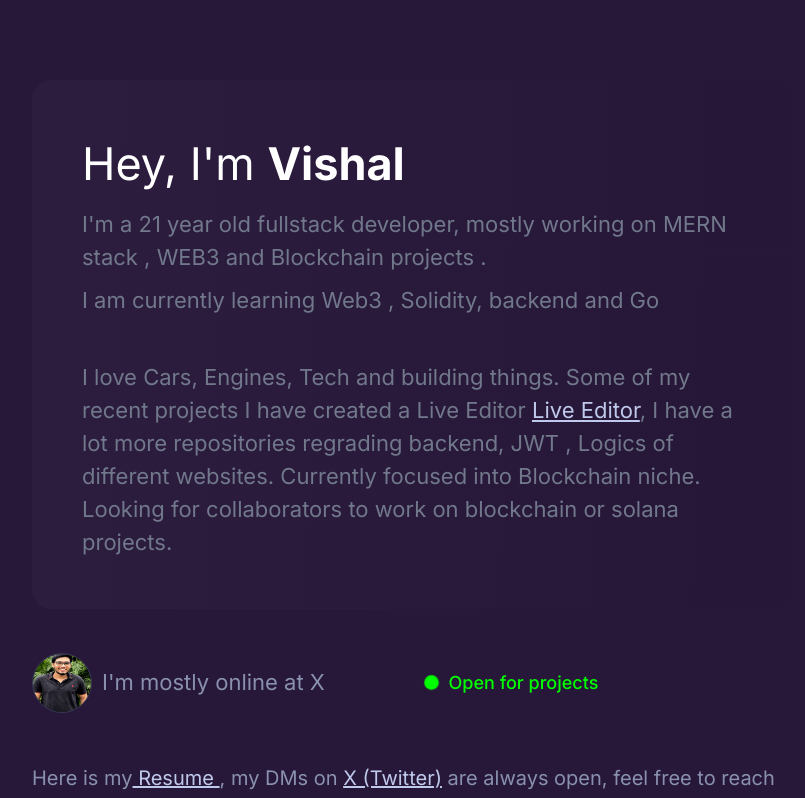
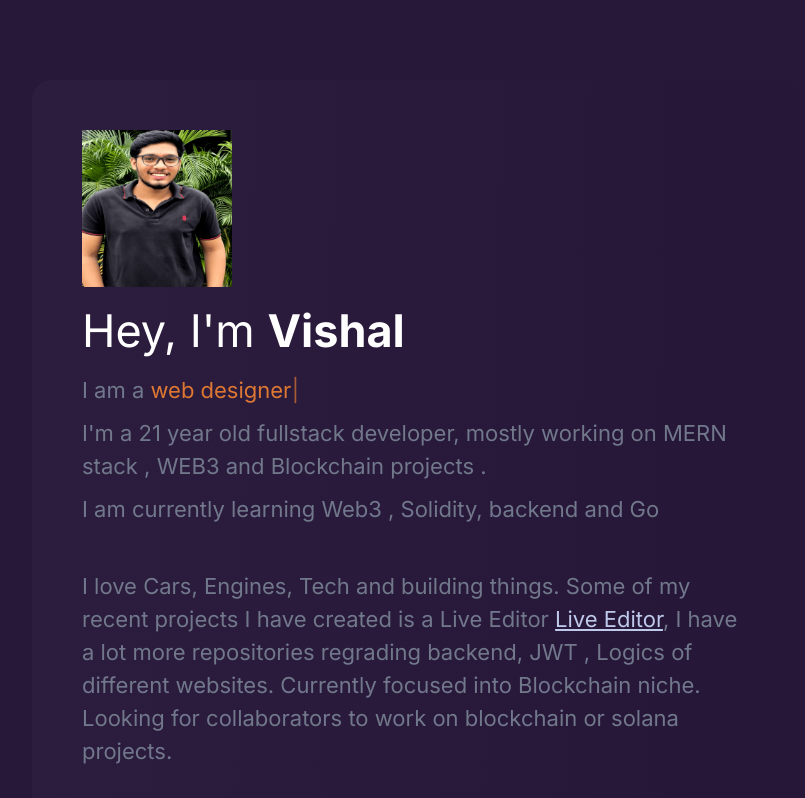
Before and after one commit to Vishalll07/Portfolio_website, a Next.js app: page / in a window 1280 px wide. Shown: the top 798 px of the page, without its empty margins (224-1029 px from the left). Built offline with nearby package versions, Linux system fonts and the light colour scheme.

Commit message:
Added new changes to ...

```diff
--- a/app/page.tsx
+++ b/app/page.tsx
@@ -1,7 +1,9 @@
 import Image from 'next/image';
 import styles from '@/styles/Index.module.scss';
 import { Footer } from '@/components/Footer';
+import { Typewriter } from '../components/Typewriter';
 import Link from 'next/link';
+import dynamic from 'next/dynamic';
 
 // Define metadata for this specific page
 export const metadata = {
@@ -9,25 +11,52 @@ export const metadata = {
   description: 'Welcome to my portfolio',
 };
 
+
+
+const DynamicTypewriter = dynamic(() =>
+  import('../components/Typewriter').then((mod) => mod.Typewriter), {
+    ssr: false,
+  }
+);
+
+
 export default function Home() {
   return (
     <div className={styles.index}>
       <div className={styles.mainBox}>
+        <div className={styles.mainbox1}>
+          <Image src="/me.png" alt="cr7" width={150} height={150} />
+        </div>
+
         <h1>
           Hey, I&apos;m <b>Vishal</b>
         </h1>
-        <p>I&apos;m a 21 year old fullstack developer, mostly working on MERN stack , WEB3 and Blockchain projects .</p>
+        <p>
+          I am a <DynamicTypewriter />
+        </p>
+        <p>
+          I&apos;m a 21 year old fullstack developer, mostly working on MERN
+          stack , WEB3 and Blockchain projects .
+        </p>
         <p>I am currently learning Web3 , Solidity, backend and Go</p>
         <br />
         <p>
-          I love Cars, Engines, Tech and building things.
-          Some of my recent projects I have created a Live Editor <Link href="https://github.com/Vishalll07/collaborativeEditor" target="_blank" rel="noreferrer">Live Editor</Link>, I have a lot more repositories regrading backend, JWT , Logics of different websites.
-          Currently focused into Blockchain niche.
-          Looking for collaborators to work on blockchain or solana projects.
+          I love Cars, Engines, Tech and building things. Some of my recent
+          projects I have created is a Live Editor{" "}
+          <Link
+            href="https://github.com/Vishalll07/collaborativeEditor"
+            target="_blank"
+            rel="noreferrer"
+          >
+            Live Editor
+          </Link>
+          , I have a lot more repositories regrading backend, JWT , Logics of
+          different websites. Currently focused into Blockchain niche. Looking
+          for collaborators to work on blockchain or solana projects.
         </p>
       </div>
 
-        <br></br>
+      <br></br>
       <div className={styles.identity}>
         <div>
           <Image src="/me.png" alt="cr7" width={100} height={100} />
@@ -40,10 +69,37 @@ export default function Home() {
       </div>
 
       <p className={styles.intro}>
-         Here is my<Link href="https://ivory-colline-89.tiiny.site" target="_blank" rel="noreferrer"> Resume </Link>,  my DMs on <Link href="https://x.com/Unowmeno_7" target="_blank" rel="noreferrer">X (Twitter)</Link> are always open, feel free to reach out or drop an
-        <Link href="mailto:bhagis052@gmail.com" target="_blank" rel="noreferrer"> Email.</Link>
+        Here is my
+        <Link
+          href="https://ivory-colline-89.tiiny.site"
+          target="_blank"
+          rel="noreferrer"
+        >
+          {" "}
+          Resume{" "}
+        </Link>
+        , my DMs on{" "}
+        <Link href="https://x.com/Unowmeno_7" target="_blank" rel="noreferrer">
+          X (Twitter)
+        </Link>{" "}
+        are always open, feel free to reach out or drop an
+        <Link
+          href="mailto:bhagis052@gmail.com"
+          target="_blank"
+          rel="noreferrer"
+        >
+          {" "}
+          Email.
+        </Link>
         <br />
-        All of my projects are open sourced on <Link href="https://github.com/Vishalll07" target="_blank" rel="noreferrer">GitHub.</Link>
+        All of my projects are open sourced on{" "}
+        <Link
+          href="https://github.com/Vishalll07"
+          target="_blank"
+          rel="noreferrer"
+        >
+          GitHub.
+        </Link>
       </p>
 
       <Footer />
--- /dev/null
+++ b/components/Typewriter.tsx
@@ -0,0 +1,44 @@
+"use client"
+import React, { useState, useEffect } from 'react';
+
+export  const Typewriter: React.FC = () => {
+  const [text, setText] = useState('');
+  const [isDeleting, setIsDeleting] = useState(false);
+  const [loopNum, setLoopNum] = useState(0);
+  const [typingSpeed, setTypingSpeed] = useState(150);
+
+  const words = ['software Engineer', 'web designer' , 'Free time photographer' , 'Tech enthusiast' , 'Free time footballer'];
+
+  useEffect(() => {
+    let timer: NodeJS.Timeout;
+    const handleTyping = () => {
+      const i = loopNum % words.length;
+      const fullText = words[i];
+
+      setText(isDeleting
+        ? fullText.substring(0, text.length - 1)
+        : fullText.substring(0, text.length + 1)
+      );
+
+      setTypingSpeed(isDeleting ? 30 : 150);
+
+      if (!isDeleting && text === fullText) {
+        setTimeout(() => setIsDeleting(true), 500);
+      } else if (isDeleting && text === '') {
+        setIsDeleting(false);
+        setLoopNum(loopNum + 1);
+      }
+    };
+
+    timer = setTimeout(handleTyping, typingSpeed);
+
+    return () => clearTimeout(timer);
+  }, [text, isDeleting, loopNum, typingSpeed, words]);
+
+  return (
+    <span style={{ color: '#dd7732' }}>
+      {text}
+      <span style={{ opacity: '0.7' }}>|</span>
+    </span>
+  );
+};
```
